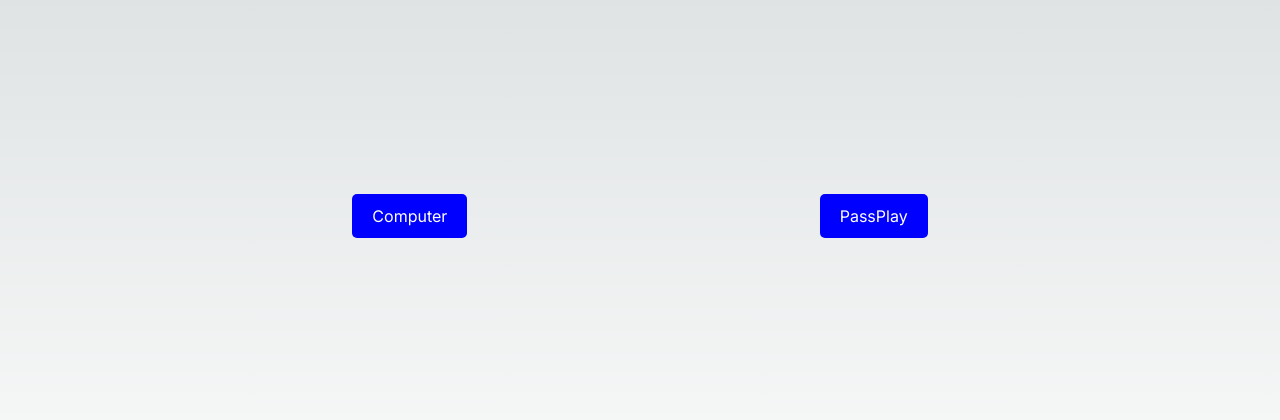
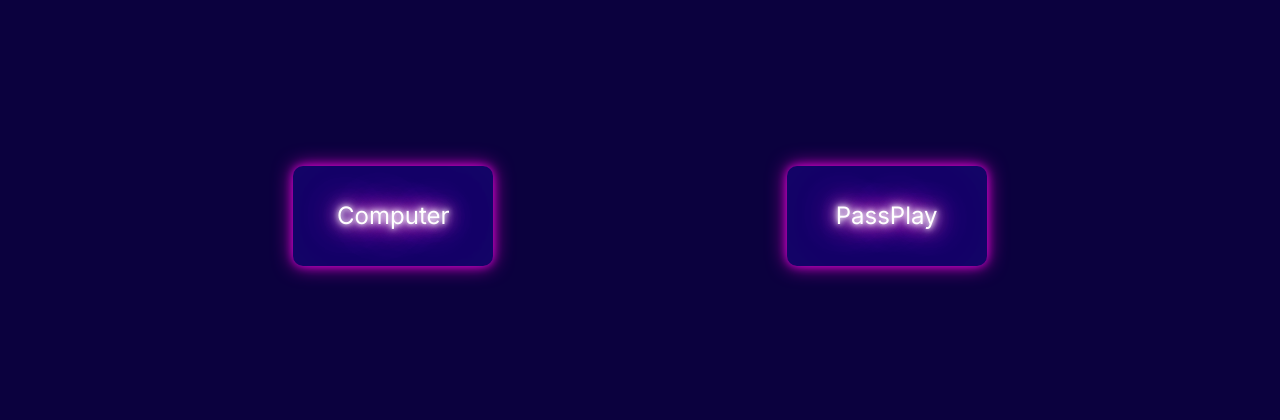
Before and after one commit to Amal-Verma/Arcade-Alley, a Next.js app in the folder client/: page /Tic-Tac-Toe/1 in a window 1280 px wide. Shown: the part 184-604 px from the top of the page. Built offline with nearby package versions, Linux system fonts and the light colour scheme.

Commit message:
TicTacToe css

```diff
--- a/client/app/Tic-Tac-Toe/[dim]/page.jsx
+++ b/client/app/Tic-Tac-Toe/[dim]/page.jsx
@@ -10,20 +10,29 @@ const TicTacToe = (context) => {
   const [ai, setai] = useState(false)
 
   const buttonStyle = {
-    backgroundColor: 'blue',
-    color: 'white',
-    padding: '10px 20px',
-    borderRadius: '5px',
-    cursor: 'pointer',
-    userSelect: 'none'
+    height : "100px",
+    width : "200px",
+    borderRadius : "10px",
+    fontSize : "1.5rem",
+    backgroundColor: "#130467",
+    boxShadow: "0 0 10px rgba(252, 3, 240, 0.7), 0 0 20px rgba(255, 0, 222, 0.7)",
   }
 
+  const neonText = {
+    color: "white",
+    textShadow: "0 0 5px #fff, 0 0 10px #fff, 0 0 15px #fff, 0 0 20px #ff00de, 0 0 30px #ff00de, 0 0 40px #ff00de, 0 0 55px #ff00de, 0 0 75px #ff00de",
+  };
+
   return (
-    <div className='flex h-screen w-screen justify-center items-center'>
+    <div className='flex h-screen w-screen justify-center items-center' style={{backgroundColor: "#0b013e"}}>
       {input?<Board dim={dim} size={Math.min(window.innerHeight, window.innerWidth) *5/6} ai={ai} />:
       <div className='flex flex-row items-center justify-evenly h-screen w-screen'>
-        <button style={buttonStyle} onClick={() => {setInput(true); setai(true)}}>Computer</button>
-        <button style={buttonStyle} onClick={() => {setInput(true); setai(false)}}>PassPlay</button>
+        <button style={buttonStyle} onClick={() => {setInput(true); setai(true)}}>
+          <span style={neonText}>Computer</span>
+        </button>
+        <button style={buttonStyle} onClick={() => {setInput(true); setai(false)}}>
+        <span style={neonText}>PassPlay</span>
+        </button>
       </div>
       }
 
--- a/client/app/Tic-Tac-Toe/components/board/board.jsx
+++ b/client/app/Tic-Tac-Toe/components/board/board.jsx
@@ -26,6 +26,7 @@ const Board = (props) => {
     display: "flex",
     justifyContent: "center",
     alignItems: "center",
+    border: "2px solid #fc03f0",
   }
 
   const boardStyle = {
--- a/client/app/Tic-Tac-Toe/components/board/cell.jsx
+++ b/client/app/Tic-Tac-Toe/components/board/cell.jsx
@@ -6,18 +6,25 @@ const Cell = (props) => {
   const cellStyle = {
     height: props.size,
     width: props.size,
-    border: "1px solid black",
-    fontSize: "30px",
+    border: "2px solid #fc03f0",
+    fontSize: `${props.size / 2}px`,
     userSelect: "none",
+    boxShadow: "0 0 10px rgba(252, 3, 240, 0.7), 0 0 20px rgba(255, 0, 222, 0.7)",
+    backgroundColor: "#130467"
+  };
+
+  const neonText = {
+    color: "white",
+    textShadow: "0 0 5px #fff, 0 0 10px #fff, 0 0 15px #fff, 0 0 20px #ff00de, 0 0 30px #ff00de, 0 0 40px #ff00de, 0 0 55px #ff00de, 0 0 75px #ff00de",
   };
 
   return (
     <div
-      className="flex justify-center items-center bg-slate-500"
+      className="flex justify-center items-center "
       style={cellStyle}
       onClick={() => props.onClick()}
     >
-      {props.text}
+      <span style={neonText}>{props.text}</span>
     </div>
   );
 };
--- a/client/app/Tic-Tac-Toe/components/board/gameOver.jsx
+++ b/client/app/Tic-Tac-Toe/components/board/gameOver.jsx
@@ -12,6 +12,12 @@ const GameOverScreen = (props) => {
     fontSize: "3rem",
     color: "white",
     zIndex: "2",
+    userSelect: "none",
+  };
+
+  const neonText = {
+    color: "white",
+    textShadow: "0 0 5px #fff, 0 0 10px #fff, 0 0 15px #fff, 0 0 20px #ff00de, 0 0 30px #ff00de, 0 0 40px #ff00de, 0 0 55px #ff00de, 0 0 75px #ff00de",
   };
 
   const [text, setText] = useState("Game");
@@ -29,7 +35,7 @@ const GameOverScreen = (props) => {
 
   return (
     <div style={gameOverStyle} onClick={() => props.resetBoard()}>
-      {text}
+      <span style={neonText}>{text}</span>
     </div>
   );
 };
--- a/client/app/Tic-Tac-Toe/page.jsx
+++ b/client/app/Tic-Tac-Toe/page.jsx
@@ -9,17 +9,23 @@ const TicTacToeHomePage = () => {
   // Generate numbers from 2 to 50
   const arr = Array.from({ length: 49 }, (_, i) => i + 2);
 
+  const neonText = {
+    color: "white",
+    textShadow: "0 0 5px #fff, 0 0 10px #fff, 0 0 15px #fff, 0 0 20px #ff00de, 0 0 30px #ff00de, 0 0 40px #ff00de, 0 0 55px #ff00de, 0 0 75px #ff00de",
+  };
+
   return (
-    <div className='flex flex-wrap justify-center h-screen'>
+    <div className='flex flex-wrap justify-center' style={{backgroundColor: "#0b013e"}}>
       {arr.map((num, index) => (
         <div key={index} className='flex items-center justify-center m-2 sm:m-3 md:m-4 lg:m-5'>
           <div
             className='bg-gray-200 w-16 h-16 sm:w-20 sm:h-20 md:w-24 md:h-24 lg:w-32 lg:h-32 rounded-md text-center flex justify-center items-center text-xl sm:text-2xl md:text-3xl select-none cursor-pointer'
+            style={{backgroundColor: "#130467", boxShadow: "0 0 10px rgba(252, 3, 240, 0.7), 0 0 20px rgba(255, 0, 222, 0.7)"}}
             onClick={() => {
               router.push(`/Tic-Tac-Toe/${num}`);
             }}
           >
-            {num}
+            <span style={neonText}>{num}</span>
           </div>
         </div>
       ))}
--- a/client/app/connect4/components/cell.jsx
+++ /dev/null
@@ -1,17 +0,0 @@
-import React from 'react'
-
-const Cell = (props) => {
-
-  const cellStyle = {
-    width: `${props.size}px`,
-    height: `${props.size}px`,
-    backgroundColor: gray,
-  }
-
-  return (
-    <div style={cellStyle}>
-    </div>
-  )
-}
-
-export default Cell
--- a/client/app/connect4/function/extra/make2dArr.js
+++ /dev/null
@@ -1,3 +0,0 @@
-export default function make2dArr(rows, cols, val) {
-  return Array.from({ length: rows }, () => new Array(cols).fill(val));
-}
--- a/client/app/connect4/page.jsx
+++ /dev/null
@@ -1,19 +0,0 @@
-"use client"
-
-import React, {useEffect, useState} from 'react'
-import make2dArr from './function/extra/make2dArr'
-
-const Connect4 = () => {
-
-  const [board, setBoard] = useState(make2dArr(6, 7, 0))
-
-  const [turn, setTurn] = useState("X")
-
-
-
-  return (
-    <div>Connect4</div>
-  )
-}
-
-export default Connect4
```
Also changed, not shown: client/public/Images/TicTacToe.png.
